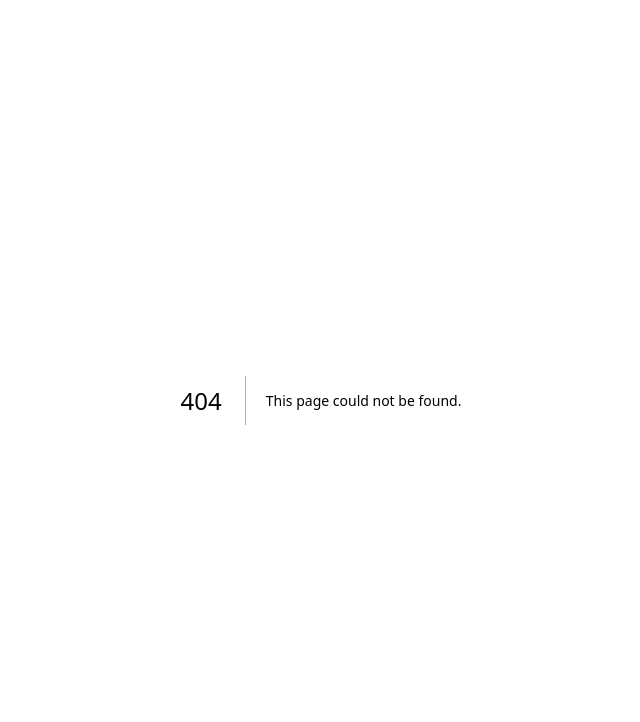
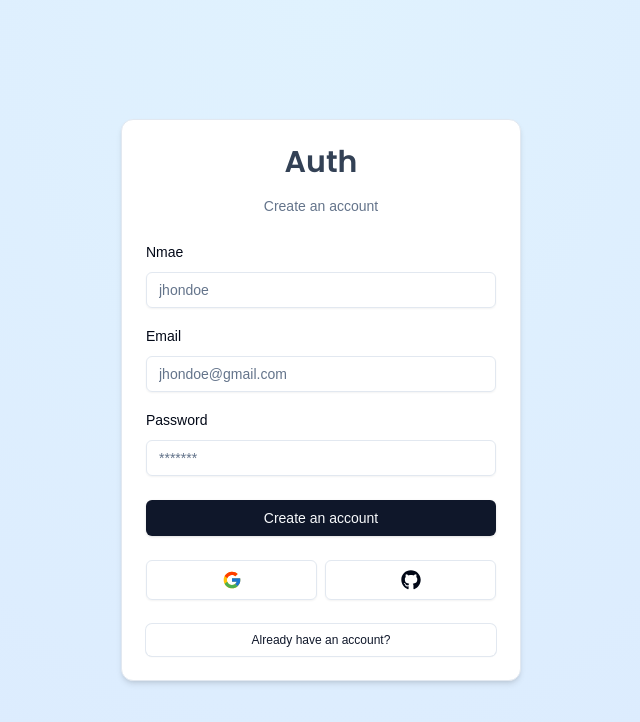
Before and after one commit to TheMakersGlobal/next-auth-training, a Next.js app: page /auth/register in a window 1280 px wide. Before the commit this address had no page. Shown: the top 722 px of the page, without its empty margins (319-959 px from the left). Built offline with nearby package versions, Linux system fonts and the light colour scheme.

Commit message:
feat: complete register form with server components.

```diff
--- /dev/null
+++ b/actions/register.ts
@@ -0,0 +1,12 @@
+'use server';
+import { RegisterSchema } from '@/schemas';
+import*as z from 'zod'
+
+export const register = async(values: z.infer<typeof RegisterSchema>) => {
+    const validatedFields = RegisterSchema.safeParse(values);
+
+    if (!validatedFields.success) {
+        return{error:'Invalid fields!'};
+    }
+        return{success: 'Email sent!'};
+}
--- /dev/null
+++ b/app/auth/register/page.tsx
@@ -0,0 +1,9 @@
+import { RegisterForm } from "@/components/auth/register-form"
+
+const RegisterPage = () => {
+    return (
+        <RegisterForm/>
+     );
+}
+
+export default RegisterPage;
--- a/components/auth/back-button.tsx
+++ b/components/auth/back-button.tsx
@@ -15,7 +15,7 @@
     return(
         <Button
         variant='link'
-        className="font-normal w-full ring-1 hover:bg-slate-100 "
+        className="font-normal w-full ring-1 ring-slate-200 shadow-sm hover:bg-slate-100 "
         size='sm'
         asChild
         >
--- /dev/null
+++ b/components/auth/register-form.tsx
@@ -0,0 +1,130 @@
+'use client'
+import*as z from 'zod';
+
+import { useState, useTransition } from 'react';
+import {useForm} from 'react-hook-form';
+import {zodResolver} from '@hookform/resolvers/zod';
+import { RegisterSchema } from '@/schemas';
+import {
+    Form,
+    FormControl,
+    FormField,
+    FormItem,
+    FormLabel,
+    FormMessage} from '@/components/ui/form';
+import { CardWrapper } from "./card-wrapper";
+import {Input} from '@/components/ui/input';
+import { Button } from '@/components/ui/button';
+import {FormError} from '@/components/form-error';
+import {FormSuccess} from '@/components/form-success';
+import { register } from '@/actions/register';
+
+export const RegisterForm = () => {
+    const[error, setError] = useState<string | undefined>("");
+    const[success, setSuccess] = useState<string | undefined>("");
+    const[isPending, startTransition] = useTransition();
+
+    const form = useForm<z.infer<typeof RegisterSchema>>({
+        resolver: zodResolver(RegisterSchema),
+        defaultValues:{
+            email:'',
+            password:'',
+            name:'',
+        },
+    });
+
+    const onSubmit = (values: z.infer<typeof RegisterSchema>) => {
+        setError('');
+        setSuccess('');
+
+        startTransition(() => {
+            register(values)
+            .then((data) => {
+                setError(data.error);
+                setSuccess(data.success);
+            })
+        });
+    };
+    return(
+        <CardWrapper
+        headerLabel="Create an account"
+        backButtonlabel="Already have an account?"
+        backButtonHref="/auth/login"
+        showSocial
+        >
+            <Form{...form}>
+            <form
+            onSubmit={form.handleSubmit(onSubmit)}
+            className='space-y-6'
+            >
+                <div className='space-y-4'>
+                <FormField
+                    control={form.control}
+                    name='name'
+                    render={({field}) => (
+                        <FormItem>
+                            <FormLabel>Nmae</FormLabel>
+                            <FormControl>
+                                <Input
+                                {...field}
+                                disabled={isPending}
+                                placeholder='jhondoe'
+                                />
+                            </FormControl>
+                            <FormMessage/>
+                        </FormItem>
+                    )}
+                    >
+                    </FormField>
+                <FormField
+                    control={form.control}
+                    name='email'
+                    render={({field}) => (
+                        <FormItem>
+                            <FormLabel>Email</FormLabel>
+                            <FormControl>
+                                <Input
+                                {...field}
+                                disabled={isPending}
+                                placeholder='jhondoe@gmail.com'
+                                type="email"
+                                />
+                            </FormControl>
+                            <FormMessage/>
+                        </FormItem>
+                    )}
+                    >
+                    </FormField>
+                <FormField
+                    control={form.control}
+                    name='password'
+                    render={({field}) => (
+                        <FormItem>
+                            <FormLabel>Password</FormLabel>
+                            <FormControl>
+                                <Input
+                                {...field}
+                                disabled={isPending}
+                                placeholder='*******'
+                                type="password"
+                                />
+                            </FormControl>
+                            <FormMessage/>
+                        </FormItem>
+                    )}
+                    >
+                    </FormField>
+                </div>
+                <FormError message={error}/>
+                <FormSuccess message={success} />
+                <Button
+                disabled={isPending}
+                type='submit'
+                className='w-full'
+                >Create an account
+                </Button>
+            </form>
+            </Form>
+        </CardWrapper>
+    )
+}
--- a/schemas/index.ts
+++ b/schemas/index.ts
@@ -8,3 +8,14 @@
         message: 'Password is required',
     })
 });
+export const RegisterSchema = z.object({
+    email: z.string().email({
+        message:'Email is required',
+    }),
+    password: z.string().min(6,{
+        message: 'Minimum 6 characters required',
+    }),
+    name: z.string().min(1,{
+        message:"Name is required",
+    }),
+});
```
